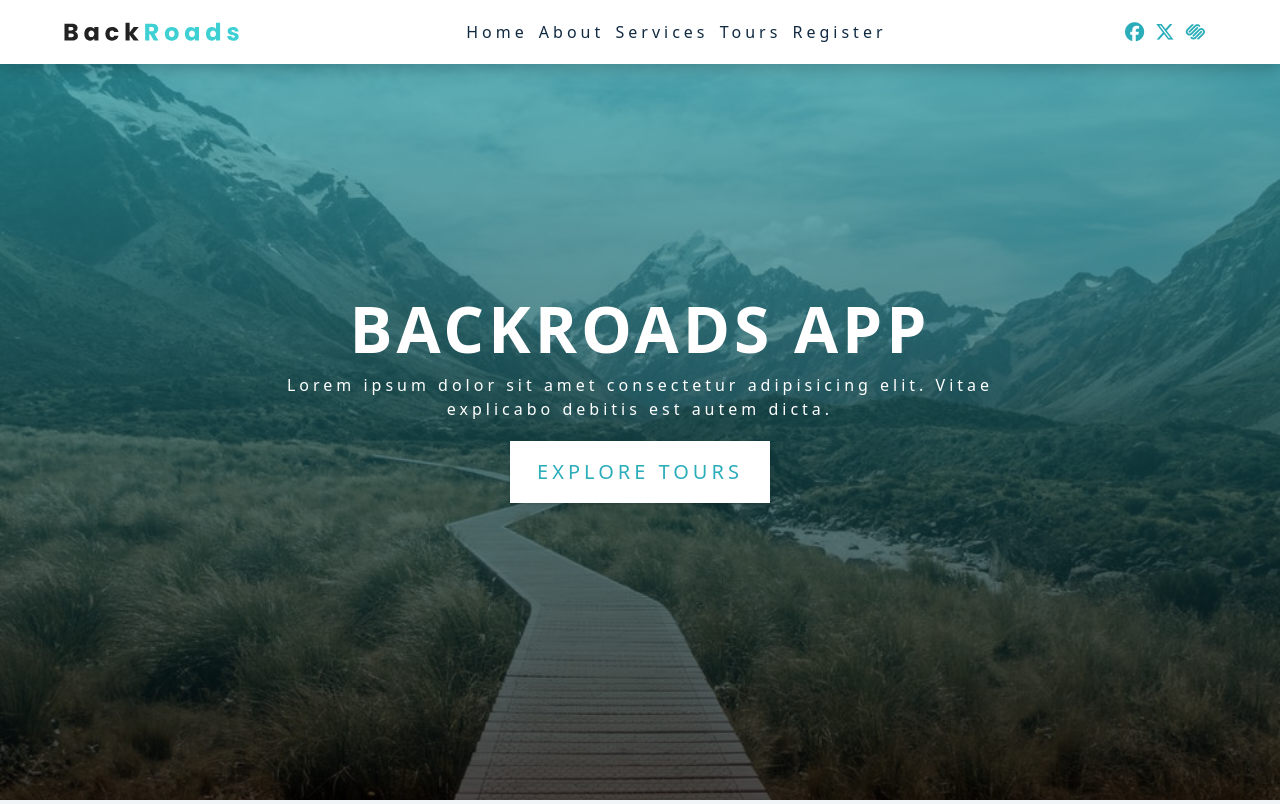
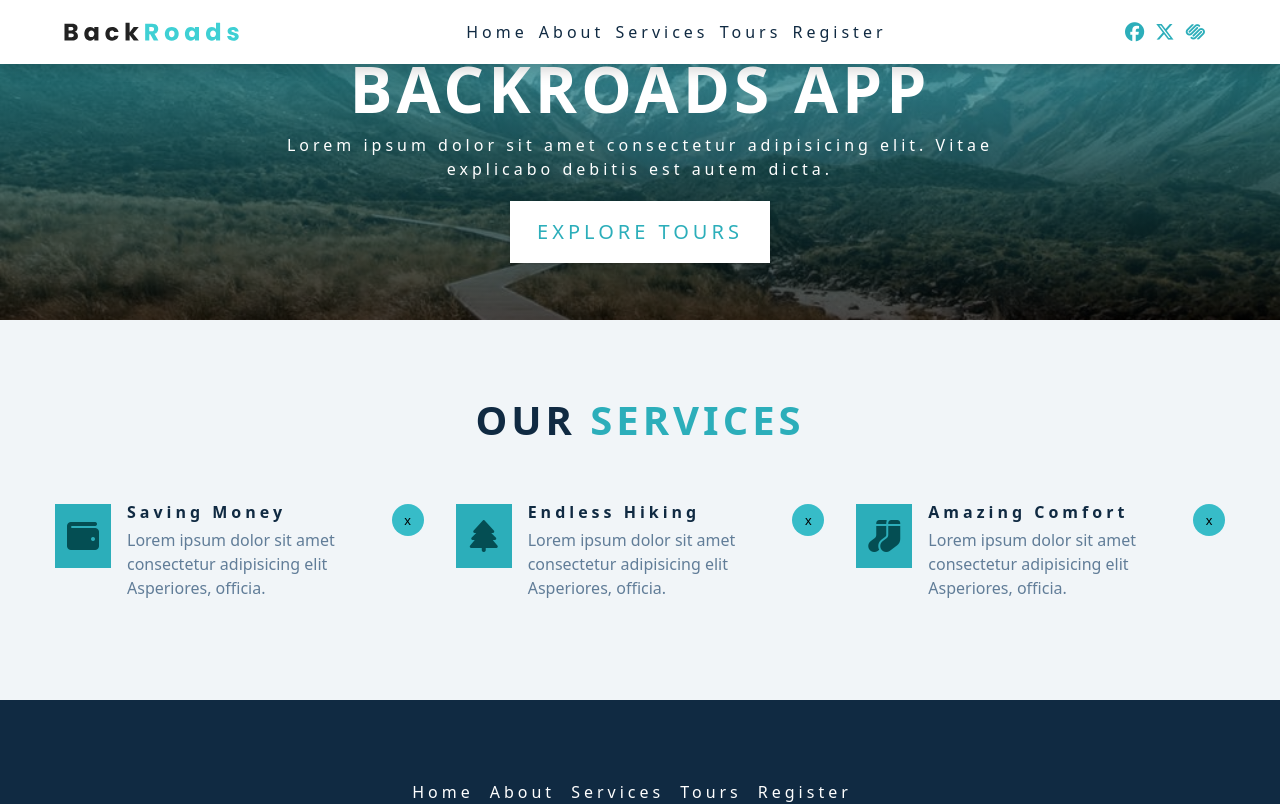
Before and after one commit to VilleSchulz/WebPairProgramming, a React (Vite) app in the folder week4-fe-pp/: page /services in a window 1280 px wide. Shown: the top 804 px of the page. Built offline with nearby package versions, Linux system fonts and the light colour scheme.

Commit message:
added react Outlet /Layout component and made hero  dynamic for all pages

```diff
--- a/week4-fe-pp/src/App.css
+++ b/week4-fe-pp/src/App.css
@@ -131,10 +131,14 @@ p {
   align-items: center;
   height: 1rem;
   width: 2rem;
-  background-color: hsl(184, 65%, 59%);
+  background-color: var(--clr-primary-6);
 }
 .not-interested:active {
   scale: 110%;
+}
+.not-interested:hover{
+  background-color: var(--clr-primary-7);
+
 }
 .btn {
   text-transform: uppercase;
@@ -180,57 +184,7 @@ p {
   }
 }
 
-/*
-===============
-Hero
-===============
-*/
 
-.hero {
-  min-height: 100vh;
-  background: var(--clr-primary-5);
-  display: flex;
-  justify-content: center;
-  align-items: center;
-}
-.hero-banner {
-  text-align: center;
-  color: var(--clr-white);
-  padding: 0 3rem;
-}
-.hero-banner h1 {
-  text-transform: uppercase;
-}
-.hero-banner p {
-  max-width: 35rem;
-  margin-left: auto;
-  margin-right: auto;
-  color: var(--clr-white);
-  letter-spacing: var(--spacing);
-}
-.hero-btn {
-  padding: 0.9rem 1.6rem;
-  font-size: 1.25rem;
-  background: var(--clr-white);
-  color: var(--clr-primary-5);
-}
-.hero-btn:hover {
-  background: transparent;
-  color: var(--clr-white);
-  border-color: var(--clr-white);
-}
-@media screen and (min-width: 768px) {
-  .hero {
-    background: linear-gradient(rgb(44, 174, 186, 0.7), rgba(0, 0, 0, 0.7)),
-      url("./assets/images/main.jpeg") center/cover no-repeat;
-  }
-  .hero-banner {
-    padding: 0;
-  }
-  .hero-banner p {
-    max-width: 45rem;
-  }
-}
 /*
 ===============
 About
--- a/week4-fe-pp/src/App.jsx
+++ b/week4-fe-pp/src/App.jsx
@@ -1,6 +1,5 @@
 import About from "./components/About";
 import Footer from "./components/Footer";
-import Hero from "./components/Hero";
 import Navbar from "./components/Navbar";
 import Services from "./components/Services";
 import Tours from "./components/Tours";
@@ -9,22 +8,22 @@ import NotFound from "./components/NotFound";
 import Registration  from "./components/Registration";
 import "./App.css";
 import { BrowserRouter, Route, Routes } from "react-router-dom";
+import Layout from "./components/Layout";
 
 function App() {
   return (
     <div>
       <BrowserRouter>
-        <Navbar />
-        <Hero />
         <Routes>
-          <Route path="/" element={<Home />} />
-          <Route path="/services" element={<Services />} />
-          <Route path="/tours" element={<Tours />} />
-          <Route path="/about" element={<About />} />
-          <Route path="/registration" element={<Registration />} />
+          <Route path="/" element ={<Layout/>}>
+          <Route index element={<Home />} />
+          <Route path="services" element={<Services />} />
+          <Route path="tours" element={<Tours />} />
+          <Route path="about" element={<About />} />
+          <Route path="registration" element={<Registration />} />
           <Route path="*" element={<NotFound />} />
+          </Route>
         </Routes>
-        <Footer />
       </BrowserRouter>
     </div>
   );
--- /dev/null
+++ b/week4-fe-pp/src/components/Hero.css
@@ -0,0 +1,74 @@
+/*
+===============
+Hero
+===============
+*/
+
+.hero-home{
+  min-height: 100vh;
+
+}
+
+.hero-other{
+  min-height: 40vh;
+
+}
+
+
+
+.hero {
+
+    background: var(--clr-primary-5);
+    display: flex;
+    justify-content: center;
+    align-items: center;
+  }
+  .hero-banner {
+    text-align: center;
+    color: var(--clr-white);
+    padding: 0 3rem;
+  }
+  .hero-banner h1 {
+    text-transform: uppercase;
+  }
+  .hero-banner p {
+    max-width: 35rem;
+    margin-left: auto;
+    margin-right: auto;
+    color: var(--clr-white);
+    letter-spacing: var(--spacing);
+  }
+  .hero-btn {
+    padding: 0.9rem 1.6rem;
+    font-size: 1.25rem;
+    background: var(--clr-white);
+    color: var(--clr-primary-5);
+  }
+  .hero-btn:hover {
+    background: transparent;
+    color: var(--clr-white);
+    border-color: var(--clr-white);
+  }
+  @media screen and (min-width: 768px) {
+    .hero-home{
+      min-height: 100vh;
+
+    }
+
+    .hero-other{
+      min-height: 40vh;
+
+    }
+
+
+    .hero {
+      background: linear-gradient(rgb(44, 174, 186, 0.7), rgba(0, 0, 0, 0.7)),
+        url("../assets/images/main.jpeg") center/cover no-repeat;
+    }
+    .hero-banner {
+      padding: 0;
+    }
+    .hero-banner p {
+      max-width: 45rem;
+    }
+  }
--- a/week4-fe-pp/src/components/Hero.jsx
+++ b/week4-fe-pp/src/components/Hero.jsx
@@ -1,15 +1,21 @@
+import "./Hero.css";
+import { Link } from "react-router-dom";
+
+import {useLocation} from "react-router-dom";
 function Hero() {
+  const location = useLocation();
+  const heroHeight = location.pathname === "/" ? "hero-home": "hero-other" ;
+
   return (
-    <section className="hero" id="home">
+    <section className= {`hero ${heroHeight}`} id="home">
       <div className="hero-banner">
         <h1>backroads app</h1>
         <p>
           Lorem ipsum dolor sit amet consectetur adipisicing elit. Vitae
           explicabo debitis est autem dicta.
         </p>
-        <a href="#tours" className="btn hero-btn">
-          explore tours
-        </a>
+        <Link to="/tours" className="btn hero-btn">
+          explore tours</Link>
       </div>
     </section>
   );
--- a/week4-fe-pp/src/components/Home.jsx
+++ b/week4-fe-pp/src/components/Home.jsx
@@ -1,7 +1,7 @@
 import React from "react";
 
 function Home() {
-  return <div>This is Home</div>;
+  return <div></div>;
 }
 
 export default Home;
--- /dev/null
+++ b/week4-fe-pp/src/components/Layout.jsx
@@ -0,0 +1,18 @@
+import { Outlet } from "react-router-dom";
+import Navbar from "./Navbar";
+import Footer from "./Footer";
+import Hero from "./Hero";
+import "../App.css";
+
+const Layout = () => {
+    return (
+        <>
+        <Navbar/>
+        <Hero />
+        <Outlet/>
+        <Footer/>
+        </>
+    )
+}
+
+export default Layout;
```
